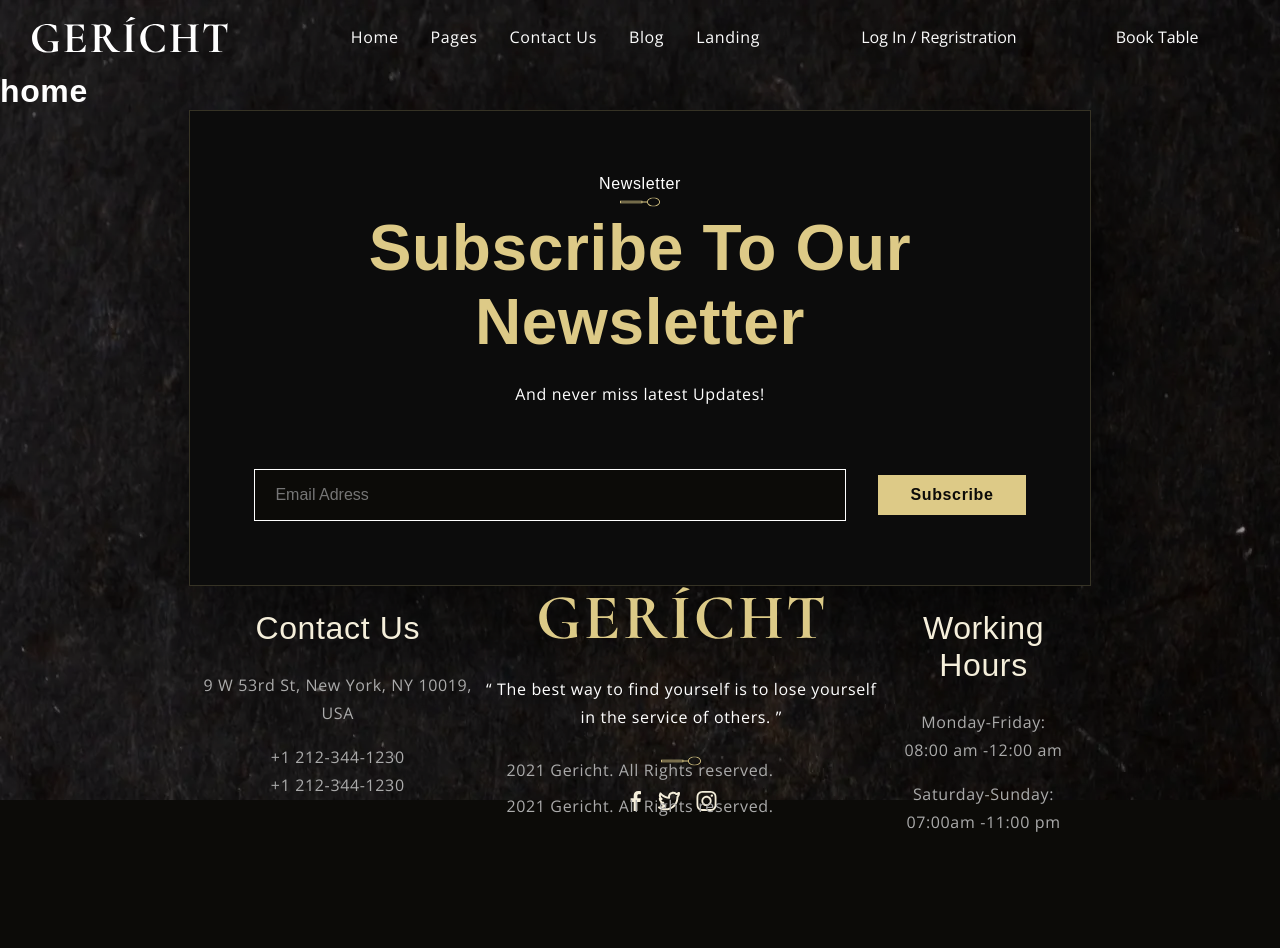
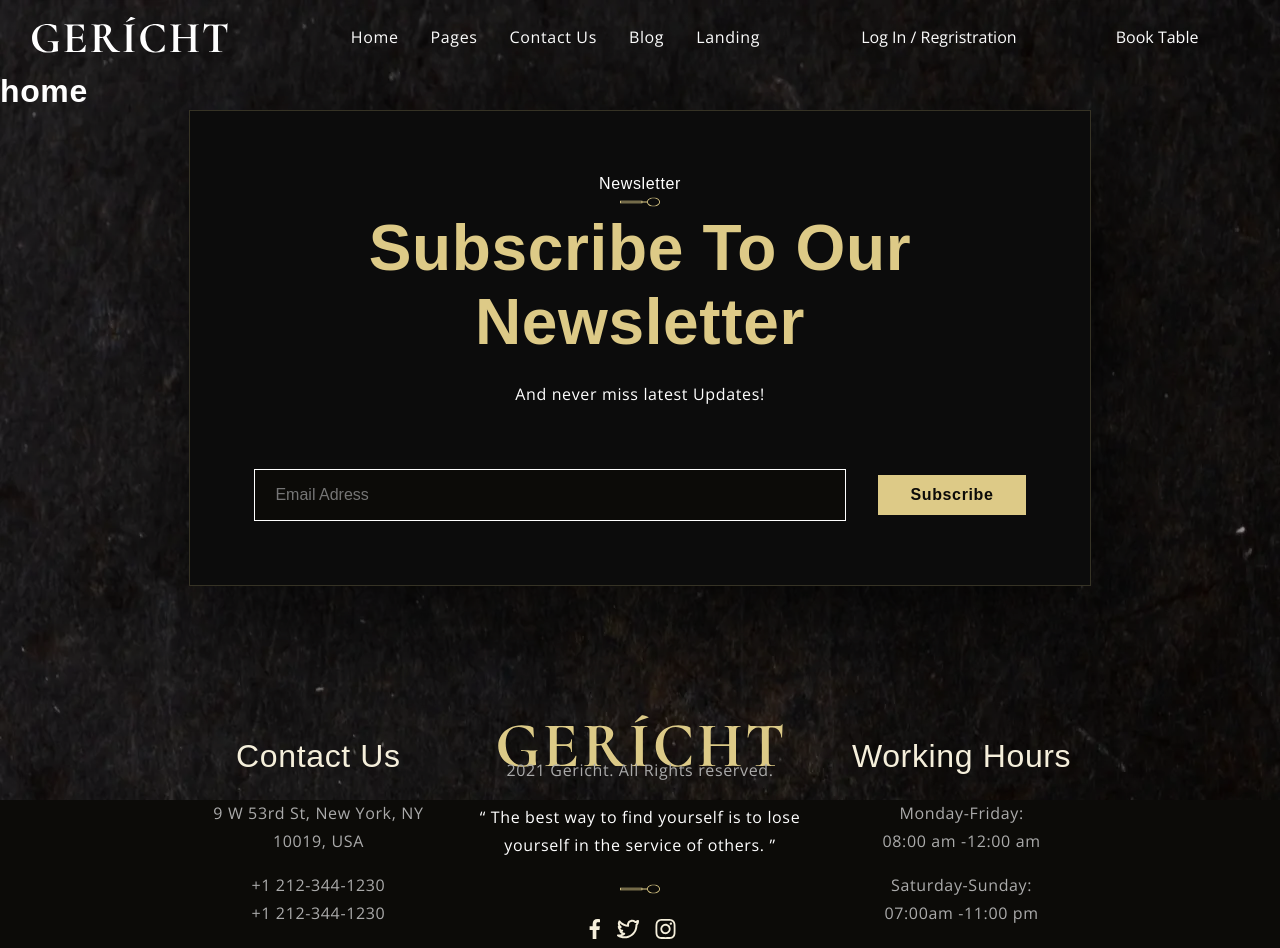
Before and after one commit to irvancolz/gericht-restaurant, a Next.js app: page / in a window 1280 px wide. Before the commit the page ends 836 px from the top, so only its background shows below. Built offline with nearby package versions, Linux system fonts and the light colour scheme; a web font is replaced by a local one.

Commit message:
add stitches to make development process

```diff
--- a/components/footer/footer-content.tsx
+++ b/components/footer/footer-content.tsx
@@ -1,7 +1,6 @@
 import styles from "./footer.module.css";
 import ctntCss from "./fotrctnt.module.css";
 import Text from "../text";
-import { Copyright } from "../copyright";
 import Image from "next/image";
 import logo from "../../public/assets/global/web-logo-footer.svg";
 import spoon from "../../public/assets/global/spoon-logo.svg";
@@ -73,7 +72,6 @@ export function FooterContent() {
           </div>
         </div>
       </div>
-      <Copyright />
     </section>
   );
 }
--- a/components/footer/fotrctnt.module.css
+++ b/components/footer/fotrctnt.module.css
@@ -10,6 +10,9 @@
 .content:nth-child(2) span:first-child{
     margin-top: 2rem;
     max-width: 415px;
+}
+.content:not(:nth-child(2)){
+    flex-basis: 30%;
 }
 .body{
     line-height: 28px;
@@ -26,7 +29,7 @@
     .contentC{
         flex-wrap: wrap;
     }
-    .content{
+    .content,.content:not(:nth-child(2)){
         flex-basis: 50%;
     }
     .content:nth-child(2){
@@ -36,7 +39,7 @@
     }
 }
 @media(max-width: 600px){
-    .content{
+    .content, .content:not(:nth-child(2)){
         flex-basis: 100%;
     }
     .logo:first-child span{
--- a/components/footer/index.tsx
+++ b/components/footer/index.tsx
@@ -3,7 +3,7 @@ import {FooterForm} from './footer-form';
 import { FooterContent } from './footer-content';
 export function Footer(){
     return(
-        <Section>
+        <Section gap='8rem'>
             <FooterForm />
             <FooterContent />
         </Section>
--- a/components/section/index.tsx
+++ b/components/section/index.tsx
@@ -7,6 +7,7 @@ interface sectionProps{
     paddingX?: string,
     overflow?: string,
     justify?: string,
+    gap?: string,
 }
 
 const defaultSectionProps: sectionProps ={
@@ -22,7 +23,8 @@ export function Section(props: sectionProps = defaultSectionProps){
             className={styles.container}
             style={{
                 padding: `${props.paddingX && props.paddingY ? `${props.paddingY} ${props.paddingX}` : `${props.padding}`}`,
-                justifyContent: `${props.justify}`
+                justifyContent: `${props.justify}`,
+                gap: `${props.gap}`
             }}>
             {props.children}
         </section>
--- a/package.json
+++ b/package.json
@@ -9,6 +9,7 @@
     "lint": "next lint"
   },
   "dependencies": {
+    "@stitches/react": "^1.2.8",
     "gsap": "^3.11.0",
     "next": "12.2.5",
     "react": "18.2.0",
```
Also changed, not shown: 1 other file (tests, documents, lock files or other folders).
